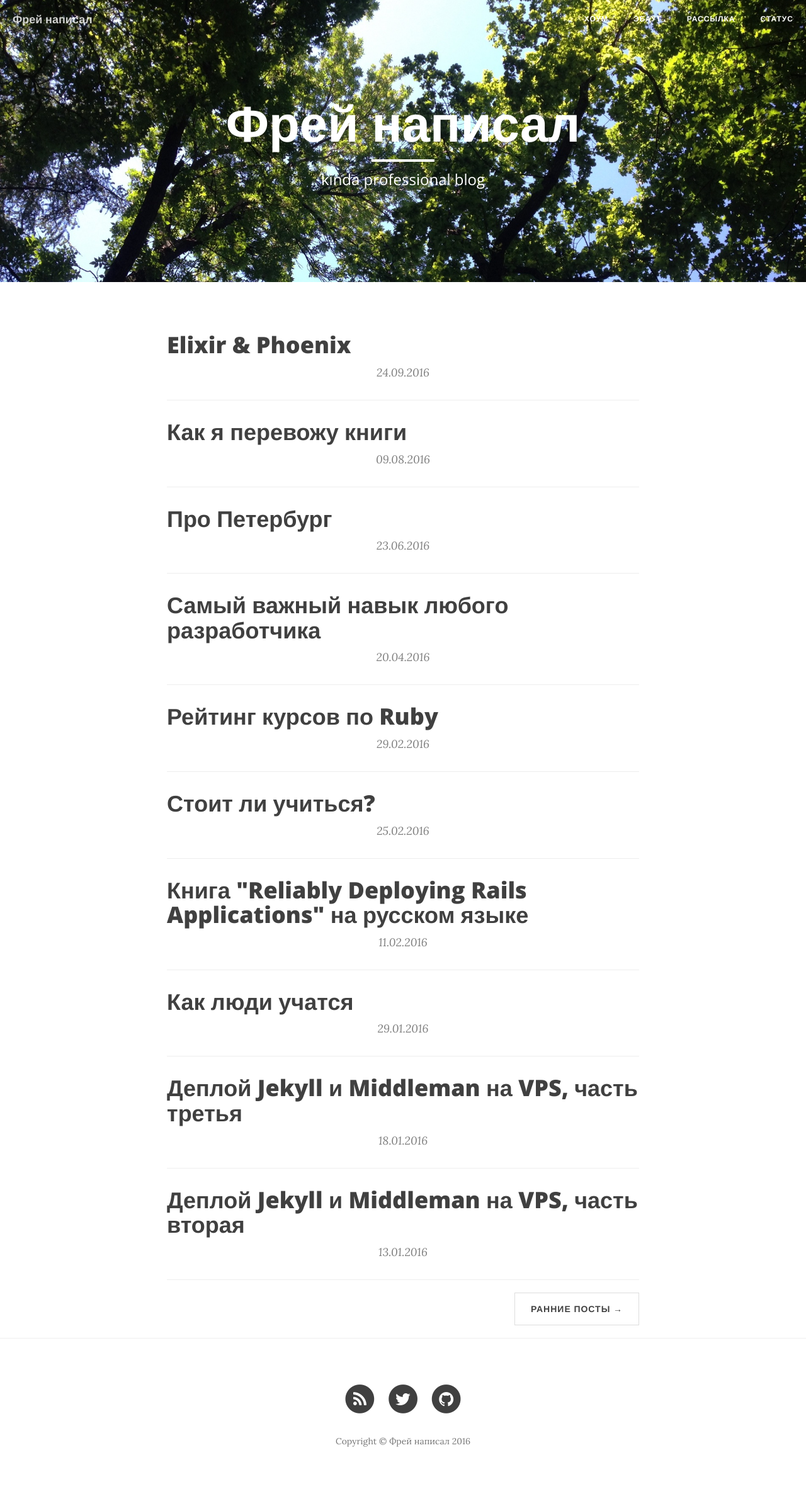
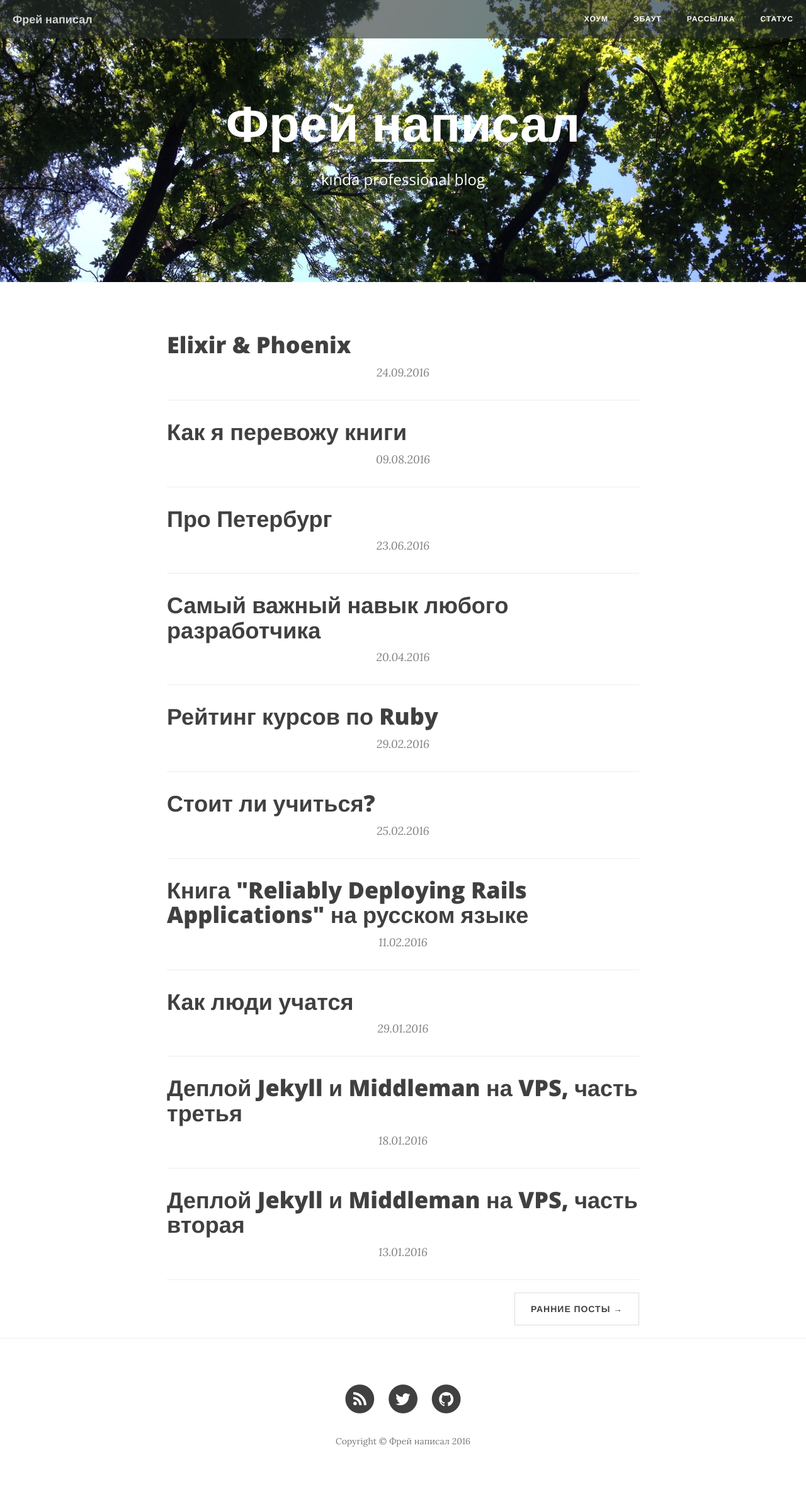
Before and after one commit to Freika/freika.github.io, a Jekyll site: the page built from index.html, in a window 1280 px wide. Shown: the whole page at 63% size. Built offline with Jekyll 4.4.1, drawn with Linux system fonts in a browser that asks for light colours; nearby versions of some CDN libraries; the list of posts is cut into pages by our own code.

Commit message:
update navbar color.

```diff
--- a/_includes/head.html
+++ b/_includes/head.html
@@ -1,5 +1,4 @@
 <head>
-
   <meta charset="utf-8">
   <meta http-equiv="X-UA-Compatible" content="IE=edge">
   <meta name="viewport" content="width=device-width, initial-scale=1">
@@ -22,6 +21,7 @@
 
   <!-- Pygments Github CSS -->
   <link rel="stylesheet" href="{{ "/css/syntax.css" | prepend: site.baseurl }}">
+  <link rel="stylesheet" href="{{ "/css/custom.css" | prepend: site.baseurl }}">
 
   <!-- Custom Fonts -->
   <link href="//maxcdn.bootstrapcdn.com/font-awesome/4.3.0/css/font-awesome.min.css" rel="stylesheet" type="text/css">
@@ -34,5 +34,4 @@
       <script src="https://oss.maxcdn.com/libs/html5shiv/3.7.0/html5shiv.js"></script>
       <script src="https://oss.maxcdn.com/libs/respond.js/1.4.2/respond.min.js"></script>
   <![endif]-->
-
 </head>
--- a/_includes/nav.html
+++ b/_includes/nav.html
@@ -1,5 +1,5 @@
 <!-- Navigation -->
-<nav class="navbar navbar-default navbar-custom navbar-fixed-top">
+<nav class="navbar navbar-default navbar-custom navbar-fixed-top" id='navbar'>
   <div class="container-fluid">
     <!-- Brand and toggle get grouped for better mobile display -->
     <div class="navbar-header page-scroll">
--- /dev/null
+++ b/css/custom.css
@@ -0,0 +1,3 @@
+#navbar {
+  background-color: rgba(39, 45, 44, 0.6);
+}
```
Lines whose indentation alone changed are shown as unchanged.
